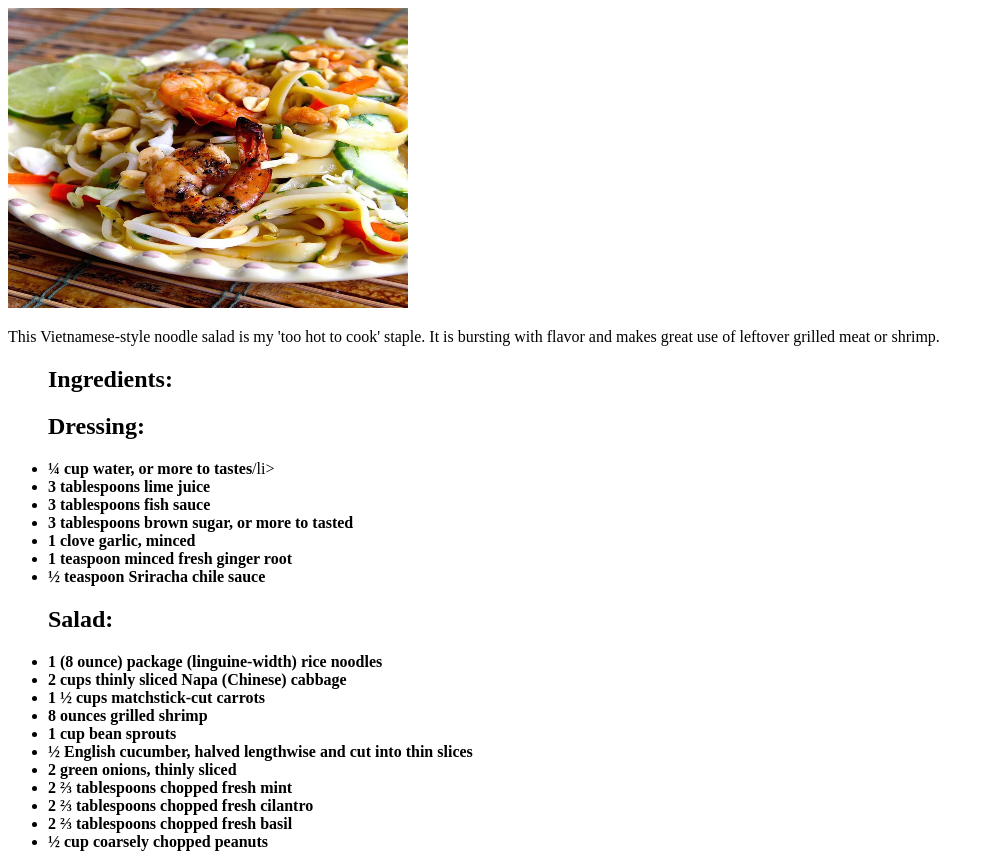
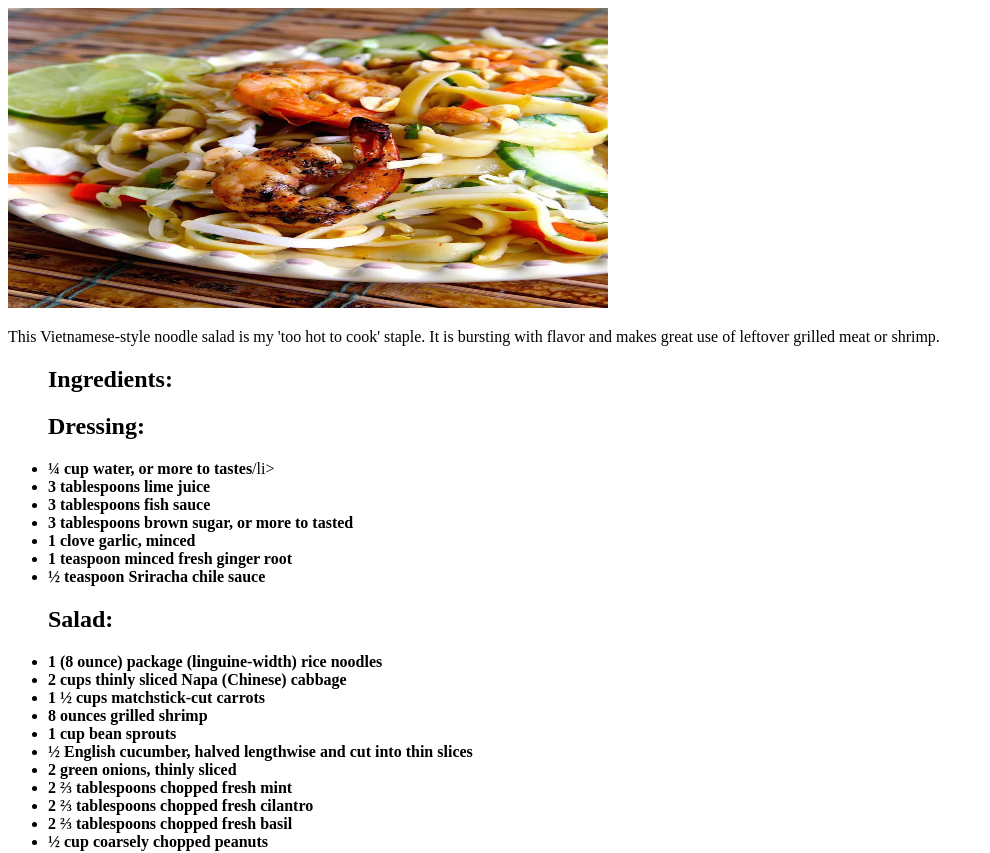
Before and after one commit to JayVen02/FavRecipeList, a plain HTML site: page Recipe/SaigonNoodleSalad.html in a window 1280 px wide. Shown: the top 853 px of the page, without its empty margins (0-990 px from the left). Drawn offline with Linux system fonts and the light colour scheme.

Commit message:
Update SaigonNoodleSalad.html

```diff
--- a/Recipe/SaigonNoodleSalad.html
+++ b/Recipe/SaigonNoodleSalad.html
@@ -6,7 +6,7 @@
     <title>Saigon Noodle Salad</title>
 </head>
 <body>
-    <img src = "saigon.jpeg" height = "300" width = "400">
+    <img src = "saigon.jpeg" height = "300" width = "600">
     <p>This Vietnamese-style noodle salad is my 'too hot to cook' staple. It is bursting with flavor and makes great use of leftover
         grilled meat or shrimp.</p>
         <ul><h2>Ingredients:</h2>
```
